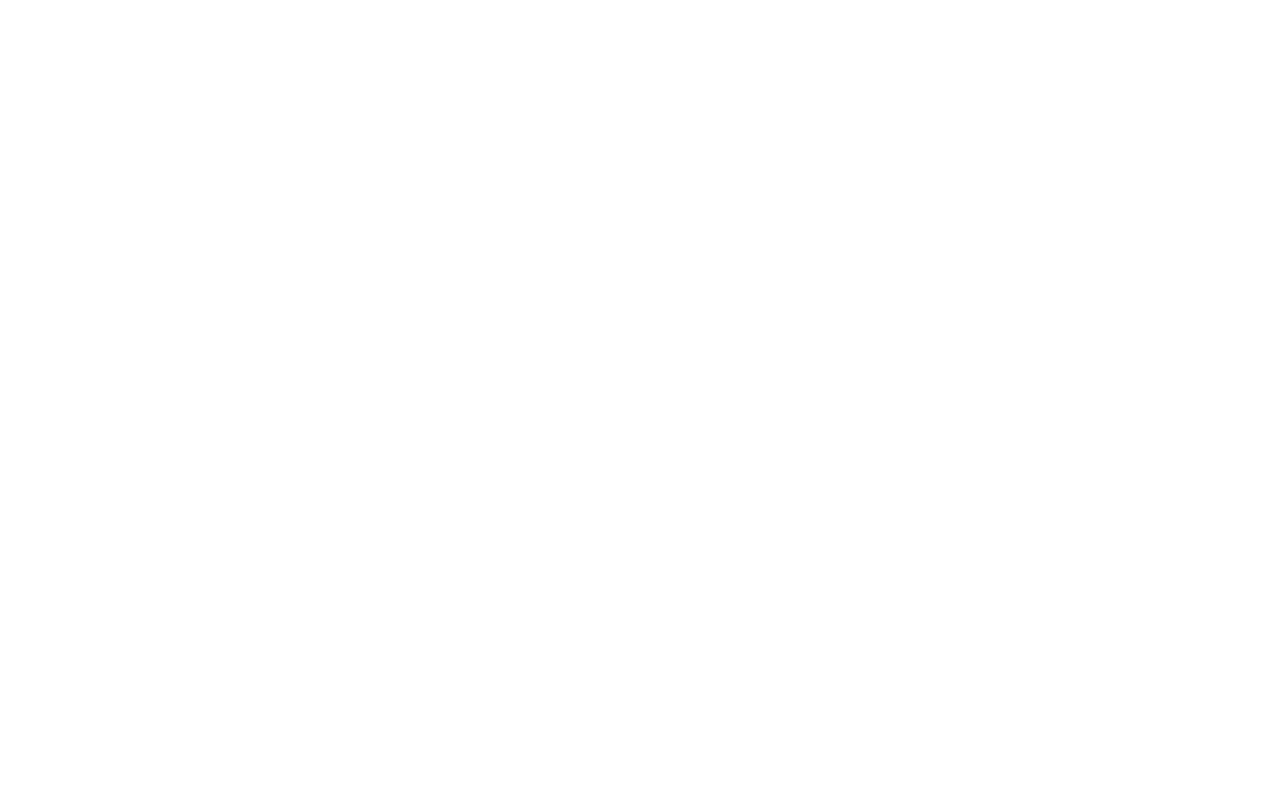
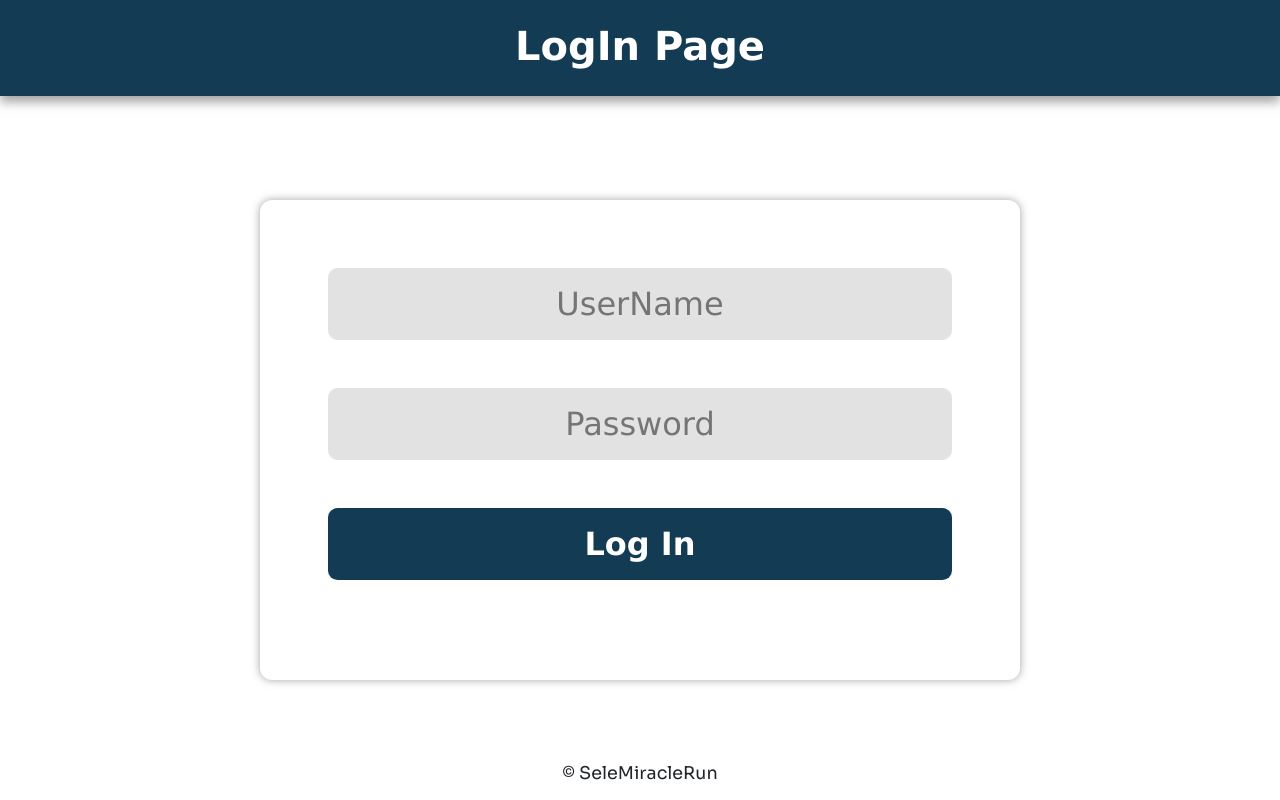
Before and after one commit to LuisBola12/PI-SeleMiracleRun, a React (Create React App) app in the folder FrontEnd/: page /login in a window 1280 px wide. Before the commit this address had no page. Built offline with nearby package versions, Linux system fonts and the light colour scheme.

Commit message:
Implementacion de una pagina de login y modificaciones en el App para agregar la nueva ruta de LogIn

```diff
--- a/FrontEnd/package.json
+++ b/FrontEnd/package.json
@@ -4,6 +4,7 @@
   "private": true,
   "dependencies": {
     "@popperjs/core": "^2.11.5",
+    "@reduxjs/toolkit": "^1.8.1",
     "@testing-library/jest-dom": "^5.16.4",
     "@testing-library/react": "^13.2.0",
     "@testing-library/user-event": "^13.5.0",
@@ -12,9 +13,11 @@
     "react-bootstrap": "^2.3.1",
     "react-dom": "^18.1.0",
     "react-icons": "^4.3.1",
+    "react-redux": "^8.0.1",
     "react-router-dom": "^6.3.0",
     "react-scripts": "5.0.1",
     "reactstrap": "^9.0.2",
+    "redux": "^4.2.0",
     "styled-components": "^5.3.5",
     "web-vitals": "^2.1.4"
   },
--- a/FrontEnd/src/App.js
+++ b/FrontEnd/src/App.js
@@ -1,19 +1,20 @@
 import React from 'react';
 import './App.css';
-import Navbar from './Components/Navbar/Navbar';
 import { BrowserRouter as Router, Route, Routes } from 'react-router-dom';
 import Home from './Pages/home';
 import Benefits from './Pages/benefits';
 import Employees from './Pages/employees';
 import VolDeductions from './Pages/volDeductions';
 import Contracts from './Pages/contracts';
+import Login from './Pages/Login/index'
 
 function App() {
   return (
     <>
       <Router>
-        {/* <Navbar/> */}
+
         <Routes>
+          <Route path="login" element={<Login />} />
           <Route path= "/" element={<Home/>} />
           <Route path= "home" element={<Home/>} />
           <Route path= "benefits" element={<Benefits/>} />
--- /dev/null
+++ b/FrontEnd/src/Pages/Login/index.js
@@ -0,0 +1,67 @@
+import { useDispatch, useSelector } from "react-redux";
+import { postLogin } from "../../Slices/user/requests/postLogin";
+import { Navigate } from "react-router-dom";
+import { useState } from "react";
+import './style.css';
+
+const Login = () => {
+  // Data of the username
+  const [username, setUsername] = useState("");
+  // Data of the password
+  const [password, setPassword] = useState("");
+
+  // To get the state of the user that intent to log in
+  const userIsLoggedIn = useSelector((state) => state.user.userIsLoggedIn);
+  const errorMessage = useSelector((state) => state.user.errorMessage);
+  const dispatch = useDispatch();
+
+  return userIsLoggedIn ? (
+    <Navigate to="/home" />
+  ) : (
+    <div className="logInpage">
+      <div className="logInBar"> LogIn Page </div>
+      <div className="logInbox">
+        <div>
+          <input
+            className= "inputText"
+            placeholder="UserName"
+            type="text"
+            value={username}
+            onChange={(e) => {
+              setUsername(e.target.value);
+            }}
+          />
+        </div>
+        <div>
+          <input
+            className={`inputText`}
+            placeholder="Password"
+            type="password"
+            value={password}
+            onChange={(e) => {
+              setPassword(e.target.value);
+            }}
+          />
+        </div>
+        <div>
+          <button
+            className="buttonLogIn"
+            onClick={() => {
+              dispatch(postLogin({ username, password }));
+            }}
+          >
+            Log In
+          </button>
+        </div>
+        {
+          errorMessage && (
+            <span className="errorMessage" >{errorMessage}</span>
+          )
+        }
+      </div>
+      <footer className="footerCopyRights"> &copy; SeleMiracleRun </footer>
+    </div>
+  );
+}
+
+export default Login;
--- /dev/null
+++ b/FrontEnd/src/Pages/Login/style.css
@@ -0,0 +1,77 @@
+.inputText{
+    width: 78vh;
+    height: 9vh;
+    border-radius: 1.2vh;
+    font-family: Verdana, Geneva, Tahoma, sans-serif;
+    font-size: 4vh;
+    text-align: center;
+    background: #E2E2E2;
+    border: 0.2vh solid #E2E2E2;
+}
+
+.inputText:hover{
+    border: 0.2vh solid black;
+    background-color: #cdcdcd;
+}
+
+.buttonLogIn{
+    width: 78vh;
+    height: 9vh;
+    border-radius: 1.2vh;
+    font-family: Verdana, Geneva, Tahoma, sans-serif;
+    font-weight: bold;
+    color: white;
+    font-size: 4vh;
+    background: #133c54;
+    border: 0vh;
+}
+
+.buttonLogIn:hover{
+    background: #164c6b;
+    box-shadow: 0px 5px 10px 0px rgba(87, 87, 87, 0.55);
+}
+
+.logInbox{
+    display: flex;
+    flex-direction: column;
+    gap: 6vh;
+    width: 95vh;
+    height: 60vh;
+    padding-top: 8.5vh;
+    border-radius:1.5vh;
+    box-shadow: 0px 0px 8px 0px rgba(87, 87, 87, 0.55);
+    margin-top: 13vh;
+    margin-left: auto;
+    margin-right: auto;
+}
+
+.logInpage{
+    text-align: center;
+    height: 100vh;
+}
+
+.logInBar{
+    width: 100%;
+    height: 12vh;
+    background-color: #133c54;
+    text-align: center;
+    font-family: Verdana, Geneva, Tahoma, sans-serif;
+    color: white;
+    font-size:5vh;
+    font-weight: bold;
+    padding-top: 2vh;
+    box-shadow: 0px 6px 10px 0px rgba(87, 87, 87, 0.55);
+}
+
+.footerCopyRights{
+    position: absolute;
+    bottom: 0;
+    font-size: 2.2vh;
+}
+
+.errorMessage{
+    color: red;
+    text-align: center;
+    font-family: Roboto;
+
+}
--- a/FrontEnd/src/index.js
+++ b/FrontEnd/src/index.js
@@ -1,7 +1,15 @@
+import { Provider } from 'react-redux';
+import ReactDOM from 'react-dom/client';
+import store from './store';
 import React from 'react';
-import ReactDOM from 'react-dom/client';
 import App from './App';
 
 const root = ReactDOM.createRoot(document.getElementById('root'));
 
-root.render(<App />)
+root.render(
+    <Provider store={store}>
+    <React.StrictMode>
+      <App />
+    </React.StrictMode>
+  </Provider>
+)
```
Also changed, not shown: 1 other file (tests, documents, lock files or other folders).
